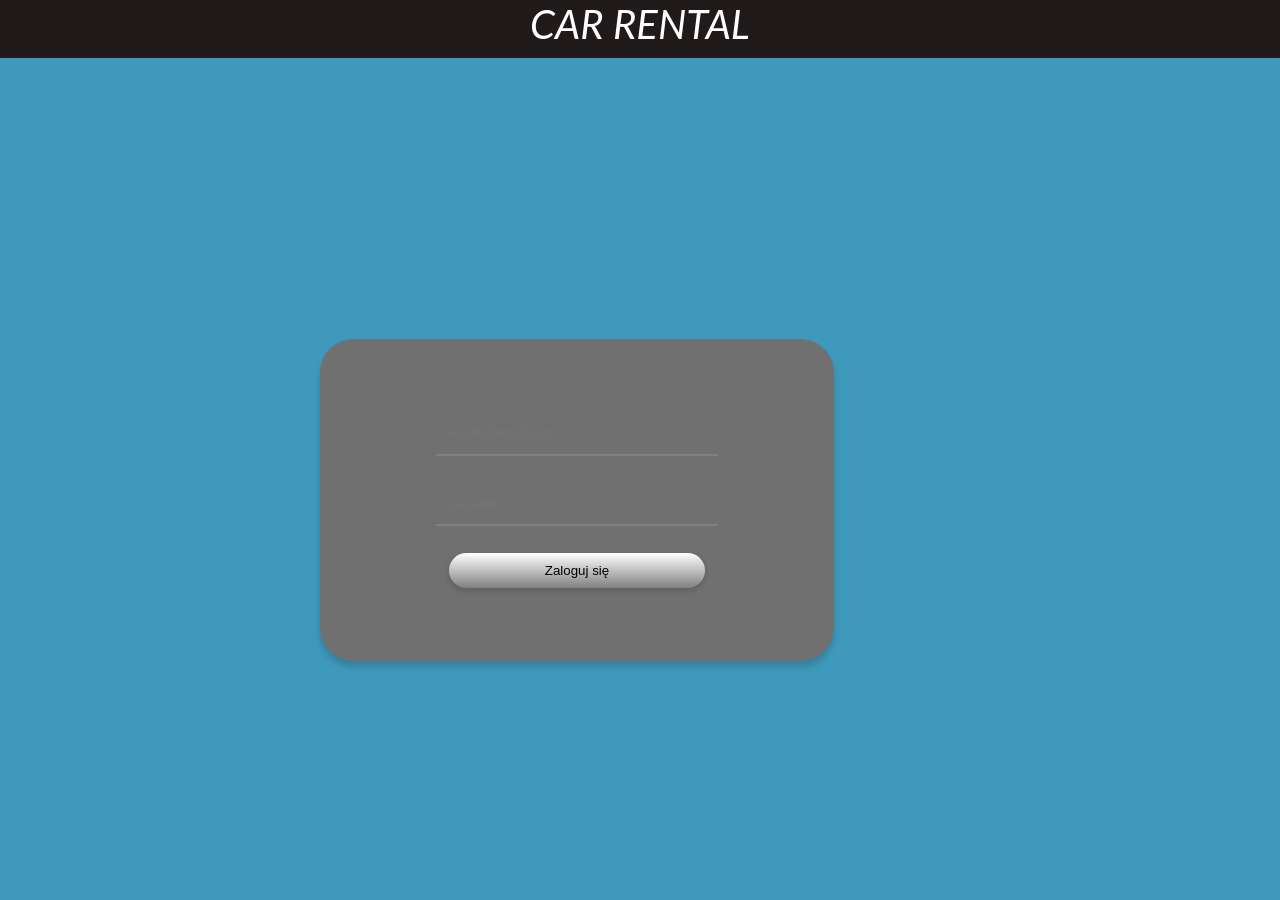
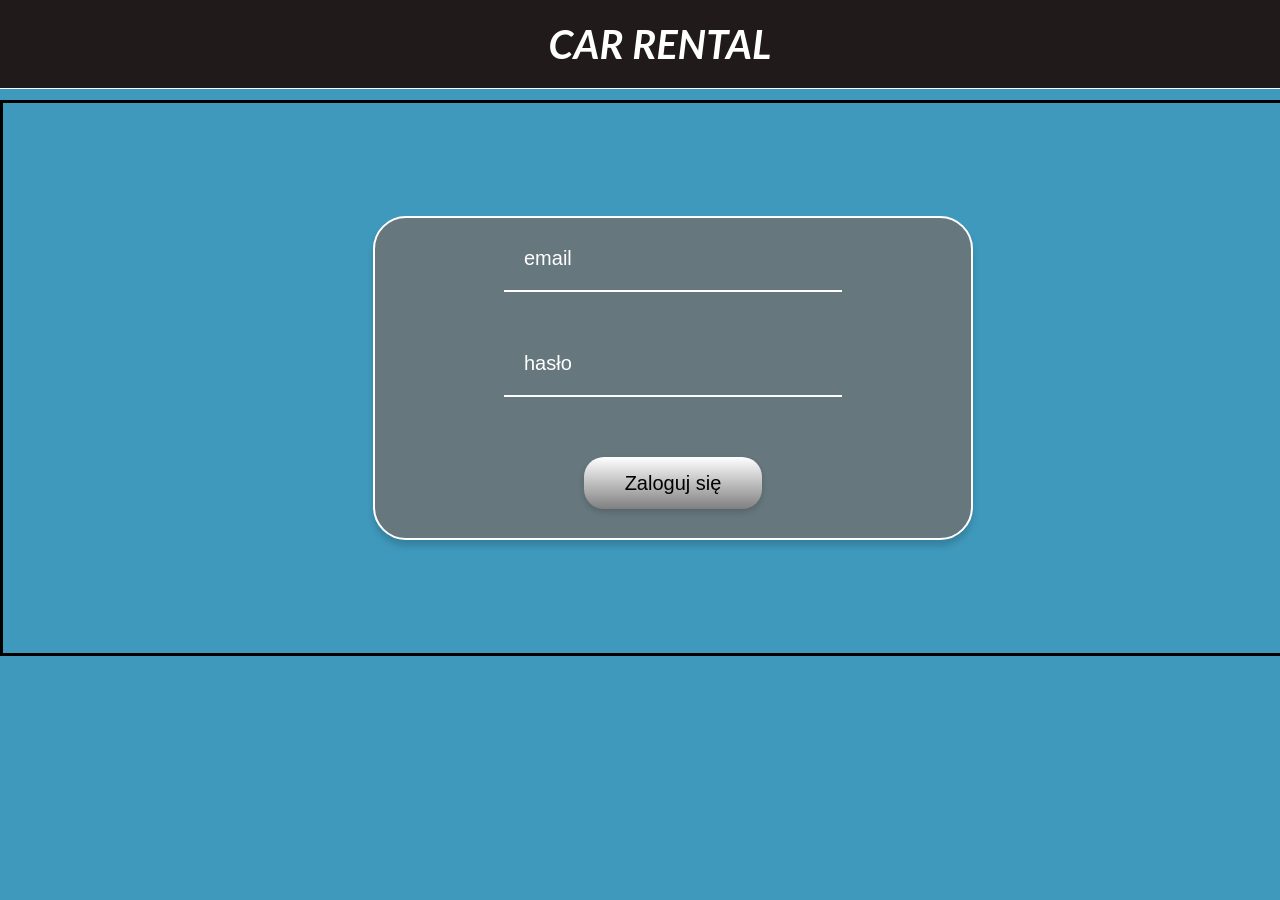
Before and after one commit to Zeimdall/WdPAI_Project, a PHP site: page /public/views/login.html in a window 1280 px wide; the page is wider, and only the part inside the window is pictured. After the commit the page ends 656 px from the top of that part, so only its background shows below. Run offline with PHP 8.4, Linux system fonts and the light colour scheme.

Commit message:
add changes to login.html and style.css

```diff
--- a/public/css/style.css
+++ b/public/css/style.css
@@ -1,19 +1,20 @@
-html{
-    height: 100%;
+* {
+    font-size: 20px;
 }
-
 body {
     margin: 0;
     display: grid;
     height: 100%;
     background-color: #3F99BC;
-    grid-template-areas:
-        "header_section"
-        "Site-content_section"
-        "footer_section";
-    grid-template-rows: 100px 100% 50px;
+    grid-template-rows: 100px 100%;
 }
 .header {
+    display: flex;
+    position: fixed;
+    width: 100%;
+    padding: 20px;
+    justify-content: center;
+    align-items: center;
     grid-area: header_section;
     background: #211A1A;
     font-style: italic;
@@ -21,20 +22,34 @@ body {
     font-size: 40px;
     text-align: center;
     color: white;
-    padding-bottom: 10px;
+    border-bottom: 1px solid white;
+    font-weight: bold;
 }
 
 .container {
-    width: 100vw;
-    height: 100vh;
+    width: 100%;
+    height: 100%;
+    margin: auto;
     display: flex;
     flex-direction: row;
     justify-content: center;
     align-items: center;
+    border-style: solid;
+    padding: 30px;
 }
 
 .login-container {
     width: 50%;
+    max-width: 600px;
+    display: flex;
+    justify-content: center;
+    align-items: center;
+
+}
+
+::placeholder {
+    color: white;
+    opacity: 1;
 }
 
 form {
@@ -42,33 +57,39 @@ form {
     flex-direction: column;
     justify-content: center;
     align-items: center;
-    width: 80%;
+    width: 100%;
     height: 40vh;
 
-    background: #707070 0% 0% no-repeat padding-box;
-    box-shadow: 0px 6px 6px #00000029;
-    border: 1px solid #707070;
+    box-shadow: 0 6px 6px #00000029;
+    border: 2px solid white;
     border-radius: 33px;
+    background: rgba(112, 112, 112, 0.8);
+
 }
 
 input {
     background-color: transparent;
-    border: none;
-    border-bottom: 2px solid gray;
+    border: 0;
+    outline: 0;
+    border-bottom: 2px solid white;
     padding: 1em;
     margin: 1em;
     width: 50%;
 }
 
+input:focus {
+    outline: none!important;
+}
+
 button {
-    background: transparent linear-gradient(180deg, #FFFFFF 0%, #808080 100%) 0% 0% no-repeat padding-box;
-    box-shadow: 0px 3px 6px #00000029;
-    border-radius: 19px;
+    background: transparent linear-gradient(180deg, #FFFFFF 0%, #808080 100%) 0 0 no-repeat padding-box;
+    box-shadow: 0 3px 6px #00000029;
+    border-radius: 20px;
 
-    width: 50%;
+    width: 30%;
     border: none;
     color: black;
-    margin: 1em;
+    margin: 2em;
     line-height: 2.5em;
 }
 
@@ -94,3 +115,7 @@ button {
         margin: 2em;
     }
 }
+
+#email, #password {
+    color: white;
+}
--- a/public/views/login.html
+++ b/public/views/login.html
@@ -11,9 +11,9 @@
     <div class="container">
         <div class="login-container">
             <form>
-                <input name="email" type="text" placeholder="email@email.com">
-                <input name="password" type="password" placeholder="password">
-                <button>Zaloguj się</button>
+                <label for="email"></label><input id="email" name="email" type="text" placeholder="email">
+                <label for="password"></label><input id="password" name="password" type="password" placeholder="hasło">
+                <button id="loginbtn">Zaloguj się</button>
             </form>
         </div>
     </div>
```
